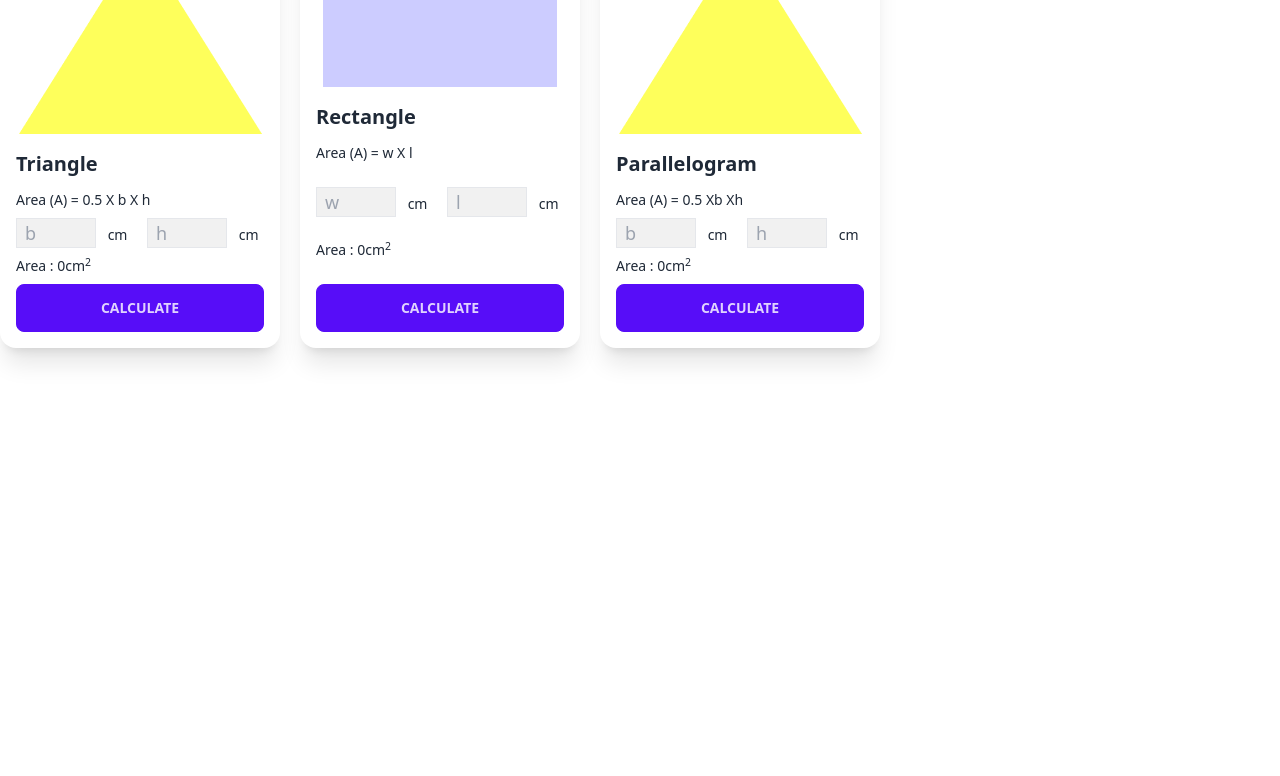
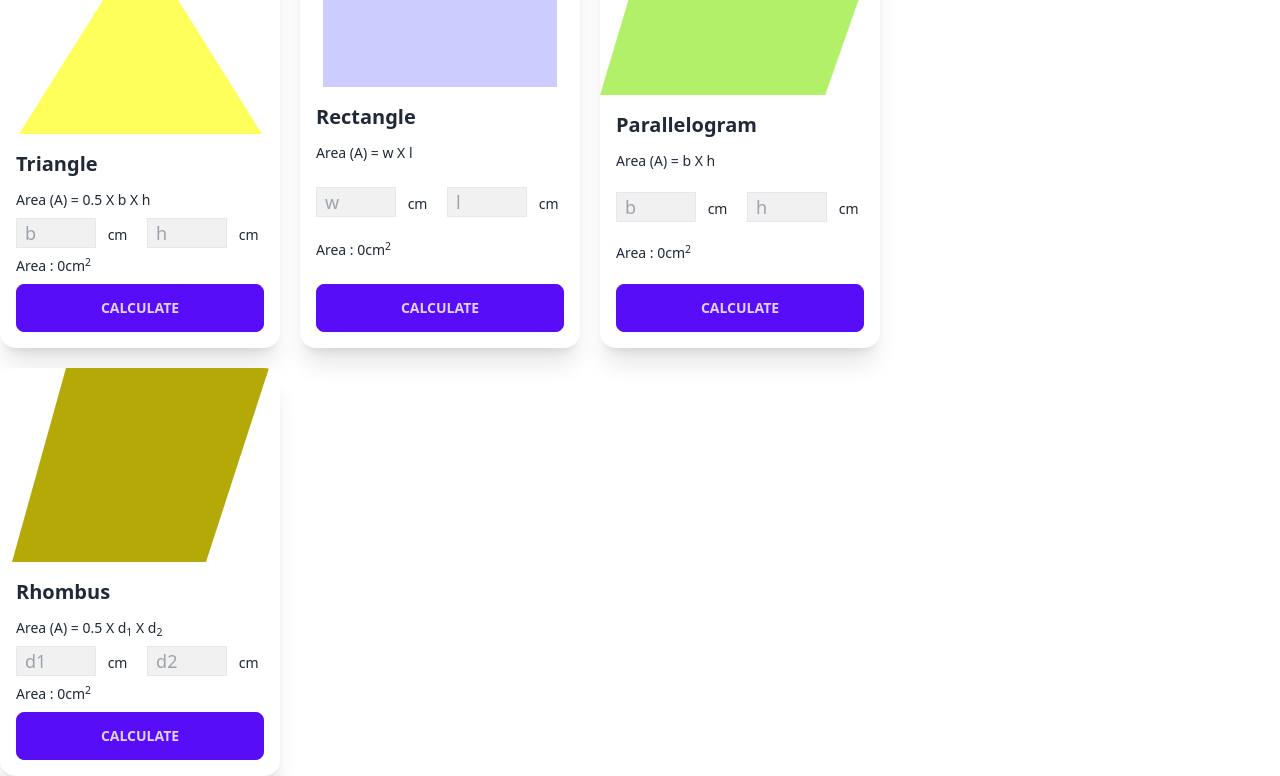
Before and after one commit to taufik-imam/geometry-genius, a plain HTML site: page index.html in a window 1280 px wide. Shown: the part 100-876 px from the top of the page. Before the commit the page ends 800 px from the top, so only its background shows below. Drawn offline with nearby package versions, Linux system fonts and the light colour scheme.

Commit message:
Added Rhombus

```diff
--- a/index.html
+++ b/index.html
@@ -58,25 +58,45 @@
                   </div>
                   <!--Parallelogram-->
                 <div class="card card-compact  bg-base-100 shadow-xl">
-                    <figure><img src="./images/triangle.png" alt="Shoes" /></figure>
+                    <figure><img src="./images/parallelogram.png" alt="Shoes" /></figure>
                     <div class="card-body">
                       <h2 class=" card-title">Parallelogram</h2>
-                      <p>Area (A) = 0.5 Xb Xh</p>
+                      <p>Area (A) = b X h</p>
                       <p>
-                        <input id="traingle-base" type="text" class="w-[80px] border text-lg px-2 bg-[#F1F1F1]" placeholder="b">
+                        <input id="parallelogram-base" type="text" class="w-[80px] border text-lg px-2 bg-[#F1F1F1]" placeholder="b">
                         <span class="ml-2">cm</span>
-                        <input id="traingle-height" type="text" class=" ml-4 w-[80px] border text-lg px-2 bg-[#F1F1F1]" placeholder="h">
+                        <input id="parallelogram-height" type="text" class=" ml-4 w-[80px] border text-lg px-2 bg-[#F1F1F1]" placeholder="h">
                         <span class="ml-2">cm</span>
 
                       </p>
-                      <p >Area : <span id="triangle-area">0</span>cm<sup>2</sup></p>
+                      <p >Area : <span id="parallelogram-area">0</span>cm<sup>2</sup></p>
                       <div class="card-actions ">
-                        <button onclick="calculateTriangleArea()" class="btn btn-primary w-full">Calculate</button>
+                        <button onclick="calculateParallelogramArea()" class="btn btn-primary w-full">Calculate</button>
+                      </div>
+                    </div>
+                  </div>
+                  <!--Rhombus-->
+                <div class="card card-compact  bg-base-100 shadow-xl">
+                    <figure><img src="./images/rhombus.png" alt="Shoes" /></figure>
+                    <div class="card-body">
+                      <h2 class=" card-title">Rhombus</h2>
+                      <p>Area (A) = 0.5 X d<sub>1</sub> X d<sub>2</sub></p>
+                      <p>
+                        <input id="rhombus-d1" type="text" class="w-[80px] border text-lg px-2 bg-[#F1F1F1]" placeholder="d1">
+                        <span class="ml-2">cm</span>
+                        <input id="rhombus-d2" type="text" class=" ml-4 w-[80px] border text-lg px-2 bg-[#F1F1F1]" placeholder="d2">
+                        <span class="ml-2">cm</span>
+
+                      </p>
+                      <p >Area : <span id="rhombus-area">0</span>cm<sup>2</sup></p>
+                      <div class="card-actions ">
+                        <button onclick="calculateRhombusArea()" class="btn btn-primary w-full">Calculate</button>
                       </div>
                     </div>
                   </div>
 
             </div>
+
 
             <!--Area CalCulator-->
             <div class="w-[400px]">
--- a/scripts/area-calculate.js
+++ b/scripts/area-calculate.js
@@ -11,3 +11,18 @@ function calculateRectangleArea(){
     const area = width * length;
     setInnerText('rectangle-area',area);
 }
+function calculateParallelogramArea(){
+    const base = getInputFiledValue('parallelogram-base');
+    const height = getInputFiledValue('parallelogram-height');
+    const area = base * height;
+    setInnerText('parallelogram-area',area);
+
+}
+function calculateRhombusArea(){
+    const d1 = getInputFiledValue('rhombus-d1');
+    const d2 = getInputFiledValue('rhombus-d2');
+    const area = 0.5*d1*d2;
+    setInnerText('rhombus-area',area);
+
+
+}
```
